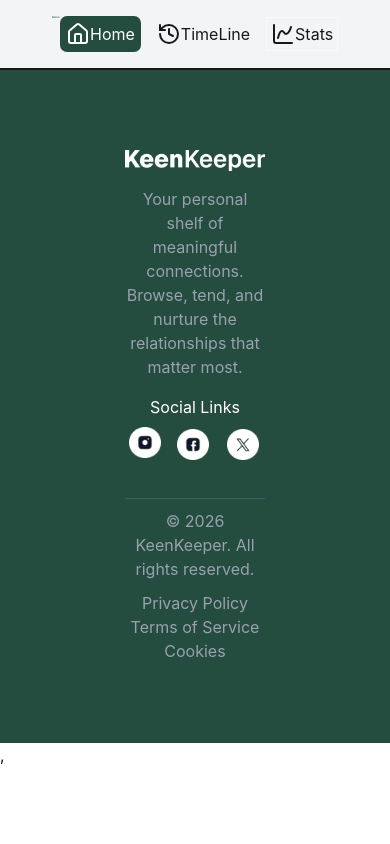
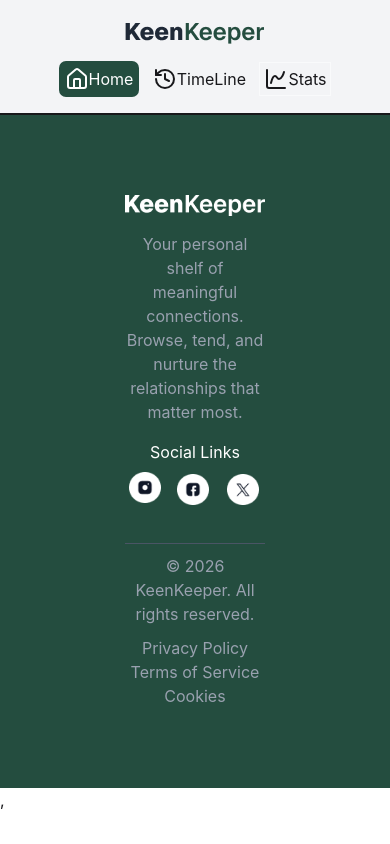
Before and after one commit to Mr-Xibon94/keen-keeper-final-assignment, a React (Vite) app: page / in a window 390 px wide. Built offline with nearby package versions, Linux system fonts and the light colour scheme.

Commit message:
make the navbar responsive

```diff
--- a/src/Component/NavBar/NavBar.jsx
+++ b/src/Component/NavBar/NavBar.jsx
@@ -6,18 +6,18 @@ import { ChartSpline, HistoryIcon,  HomeIcon, } from 'lucide-react';
 const NavBar = () => {
     return (
         <div className='w-full border-b-2 bg-gray-100 p-4'>
-            <div className='w-[80%] m-auto flex justify-between'>
-                <div>
+            <div className='w-[80%] m-auto flex flex-col space-y-3.5 md:flex-row md:justify-between'>
+                <div className='flex justify-center md:justify-start'>
                     <img src={navLogo} alt="it is a logo of NavBar" />
                 </div>
-                <div className='flex space-x-4'>
-                    <NavLink to="/" className={ ({isActive})=> isActive? 'bg-[#244D3F] text-white p-1.5 rounded-[7px]': 'flex items-center'}>
+                <div className='flex justify-around md:justify-start md:space-x-4'>
+                    <NavLink to="/" className={ ({isActive})=> isActive? 'bg-[#244D3F] text-white p-1.5 rounded-[7px] flex items-center': 'flex items-center'}>
                         <button className='flex gap-.5  '><HomeIcon/> Home</button>
                     </NavLink>
-                    <NavLink to="/timeline" className={ ({isActive})=> isActive? 'bg-[#244D3F] text-white p-1.5 rounded-[7px] items-center': 'flex items-center'}>
+                    <NavLink to="/timeline" className={ ({isActive})=> isActive? 'bg-[#244D3F] text-white p-1.5 rounded-[7px] flex items-center': 'flex items-center'}>
                         <button className='flex gap-.5'><span><HistoryIcon/> </span>TimeLine</button>
                     </NavLink>
-                    <NavLink to="/stats" className={ ({isActive})=> isActive? 'bg-[#244D3F] text-white p-1.5 rounded-[7px] items-center': 'flex items-center'}>
+                    <NavLink to="/stats" className={ ({isActive})=> isActive? 'bg-[#244D3F] text-white p-1.5 rounded-[7px] flex items-center': 'flex items-center'}>
                         <button className='flex gap-.5 border border-gray-50 p-1'><ChartSpline/>Stats</button>
                     </NavLink>
                 </div>
```
